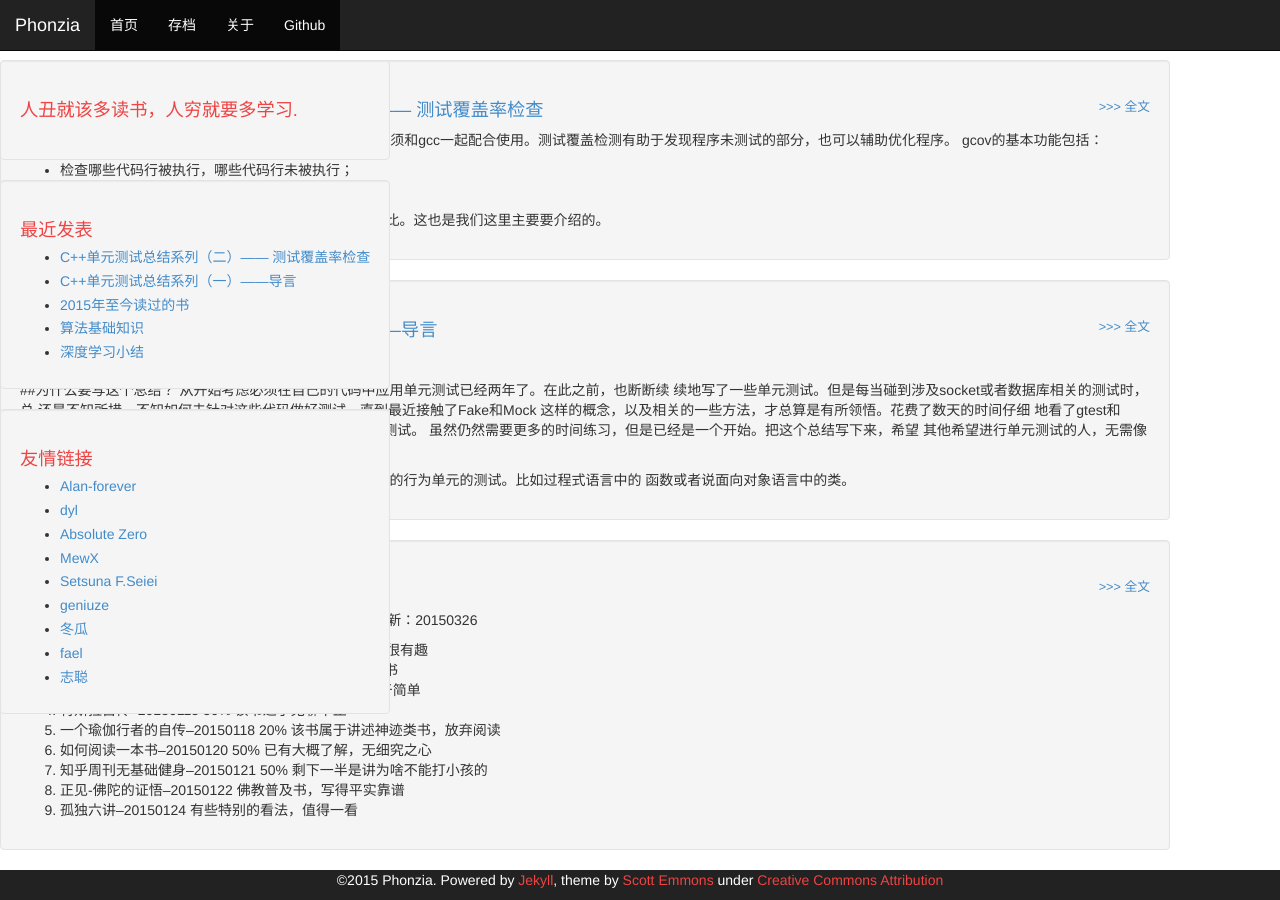
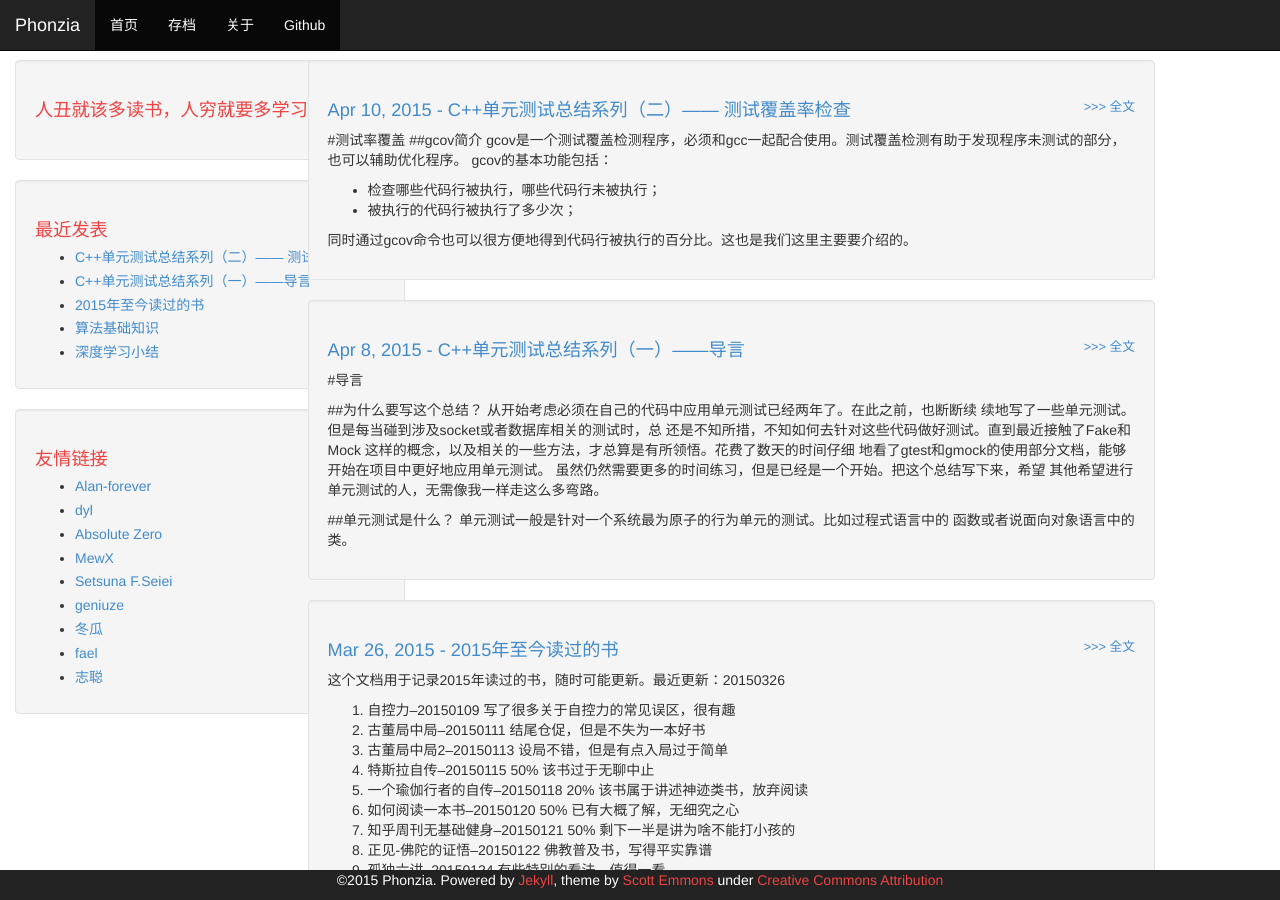
Before and after one commit to phonzia/old_blog, a Jekyll site: the page built from index.html, in a window 1280 px wide and 900 px high. Built offline with Jekyll 4.4.1, drawn with Linux system fonts in a browser that asks for light colours; Markdown is read by kramdown in place of the engine named in the settings.

Commit message:
change css

```diff
--- a/_layouts/default.html
+++ b/_layouts/default.html
@@ -2,21 +2,12 @@
 
 <div class="container container-left">
     <div class="row">
-        <!--
-            <div class="col-md-3 hidden-xs">
-        -->
+        <div class="col-md-3 hidden-xs">
             {% include sidebar.html %}
-        <!--
         </div>
-        -->
-        <div class="mid-content">
-        <!--
         <div class="col-md-9">
-        -->
             {{ content }}
-        <!--
         </div>
-        -->
         </div>
     </div>
 </div>
```
